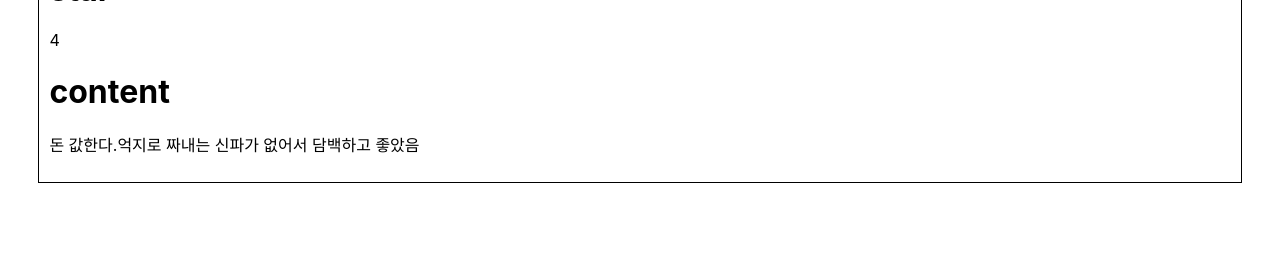
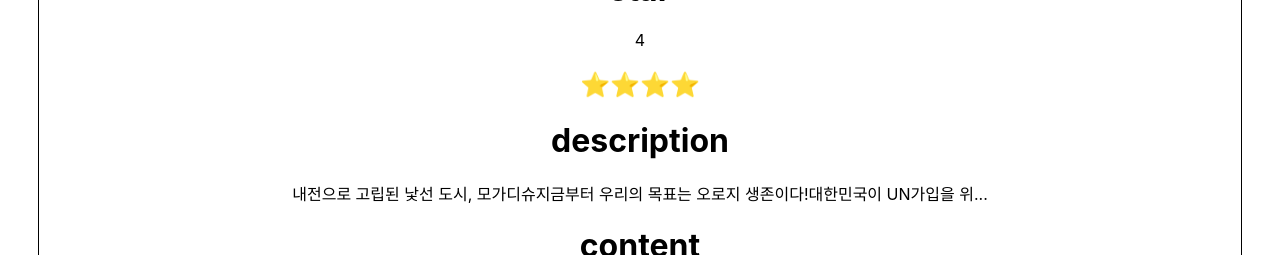
Before and after one commit to I-like-the-movie-movie/ALIKE-d-MOVIE-MOVIE, a React (Create React App) app in the folder alikemovie/: page /review/1 in a window 1280 px wide. Shown: the part 879-1134 px from the top of the page. Before the commit the page ends 1100 px from the top, so only its background shows below. Built offline with nearby package versions, Linux system fonts and the light colour scheme; data requests are answered from the project's data file.

Commit message:
Fix: CSS change star emoji

```diff
--- a/alikemovie/src/components/Review.jsx
+++ b/alikemovie/src/components/Review.jsx
@@ -51,6 +51,23 @@ const Review = () => {
                   <p>{reviews.movie_title}</p>
                   <h1>star</h1>
                   <p>{reviews.star}</p>
+                  <p>
+                    {reviews.star === "1" ? (
+                      <Star>⭐️</Star>
+                    ) : reviews.star === "2" ? (
+                      <Star>⭐️⭐️</Star>
+                    ) : reviews.star === "3" ? (
+                      <Star>⭐️⭐️⭐️</Star>
+                    ) : reviews.star === "4" ? (
+                      <Star>⭐️⭐️⭐️⭐️</Star>
+                    ) : reviews.star === "5" ? (
+                      <Star>⭐️⭐️⭐️⭐️⭐️</Star>
+                    ) : (
+                      reviews.star
+                    )}
+                  </p>
+                  <h1>description</h1>
+                  <p>{reviews.desc}</p>
                   <h1>content</h1>
                   <p>{reviews.content}</p>
                 </div>
@@ -68,8 +85,12 @@ const Logobox = styled.div`
 `;
 const Reviews = styled.div`
   border: 1px solid;
+  border-radius: 30px;
+  text-align: center;
   margin: 3%;
   padding: 10px;
 `;
-
+const Star = styled.h2`
+  color: #e3e32a;
+`;
 export default Review;
```
